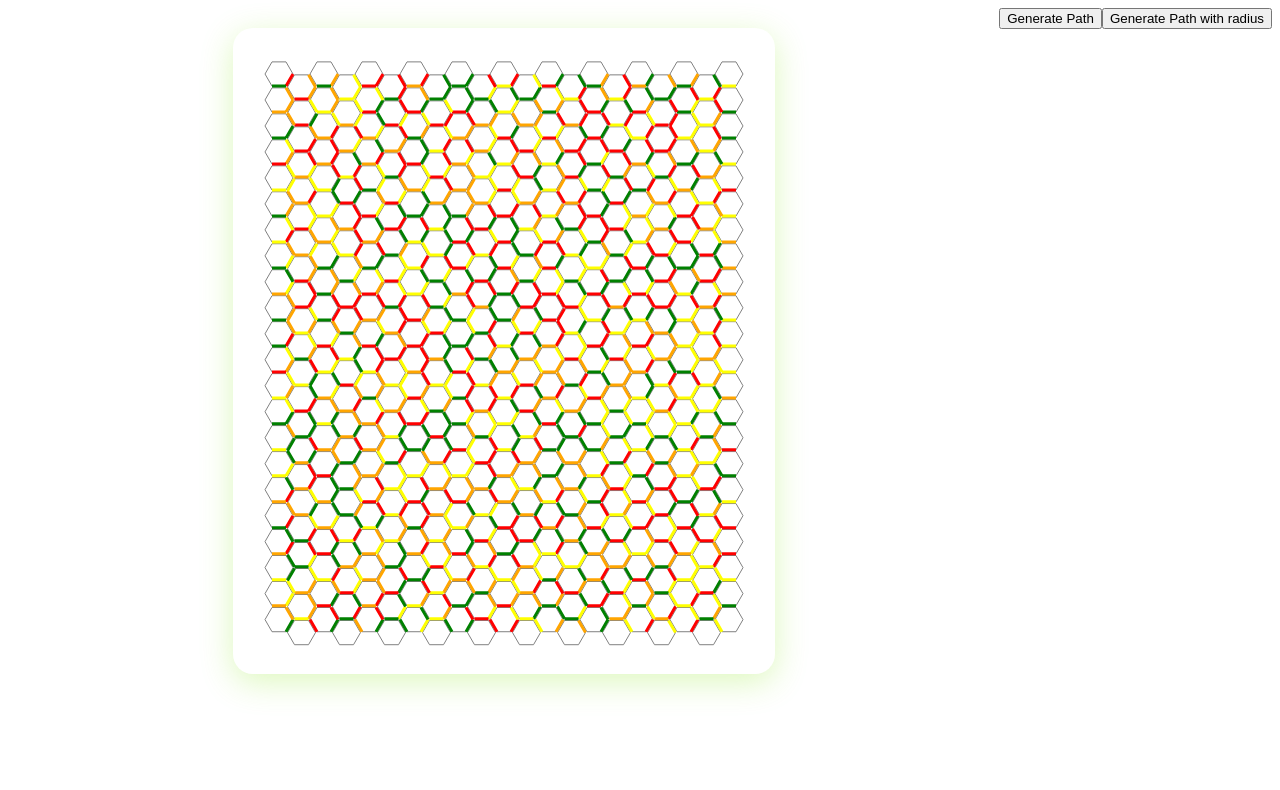
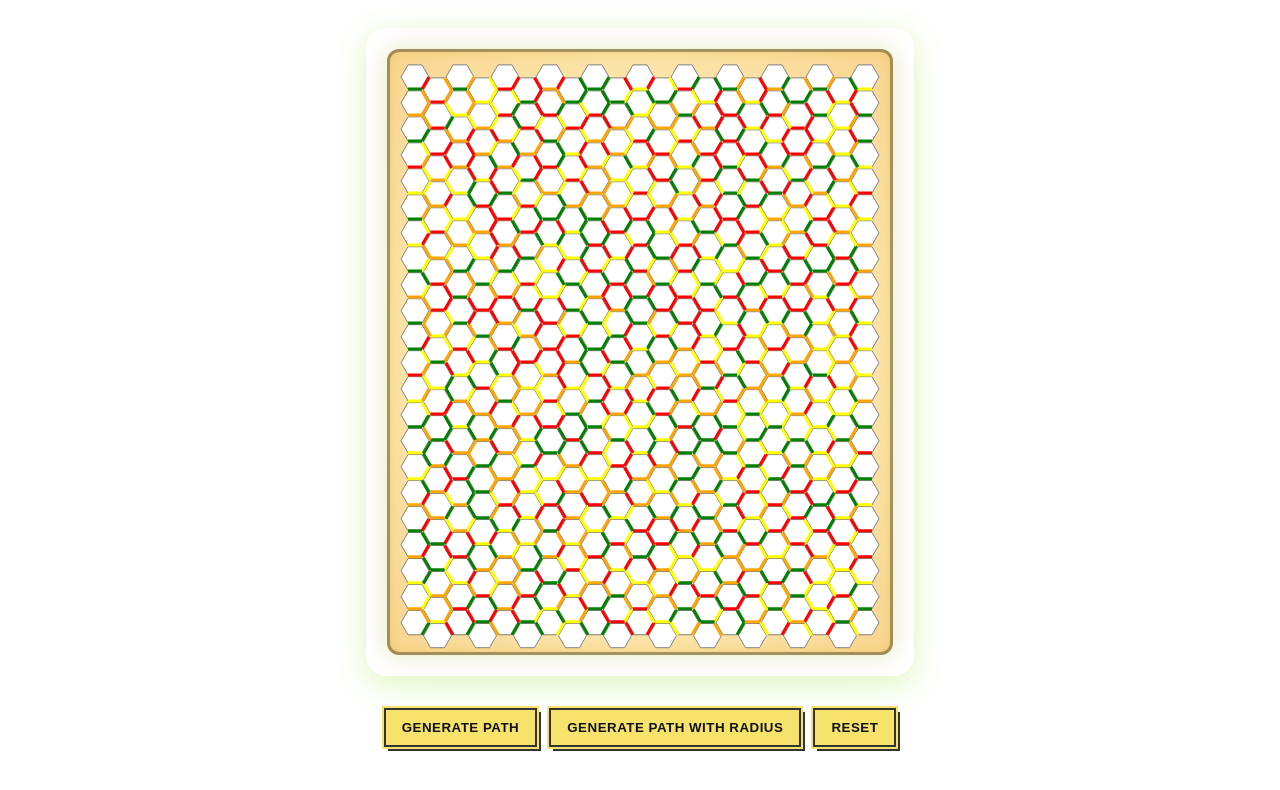
Before and after one commit to harsh10tech/visualizer-dsa, an Angular app: page / in a window 1280 px wide. Shown: the top 790 px of the page. Built offline with nearby package versions, Linux system fonts and the light colour scheme.

Commit message:
Implemented reset and retro look for buttons

```diff
--- a/src/app/path-finder/path-finder.component.css
+++ b/src/app/path-finder/path-finder.component.css
@@ -1,29 +1,7 @@
 .main {
   display: flex;
-  --s: 30px; /* size  */
-  --m: 1px; /* margin */
-  --f: calc(1.732 * var(--s) + 4 * var(--m) - 1px);
-}
-
-.container {
-  font-size: 0; /*disable white space between inline block element */
-  text-align: center;
-}
-
-.container div {
-  width: var(--s);
-  margin: var(--m);
-  height: calc(var(--s) * 1.1547);
-  display: inline-block;
-  font-size: initial;
-  clip-path: polygon(0% 25%, 0% 75%, 50% 100%, 100% 75%, 100% 25%, 50% 0%);
-  background: rgb(0, 166, 255);
-  margin-bottom: calc(var(--m) - var(--s) * 0.2885);
-  transition: backgroung-color 0.4s ease, opacity 0.4s ease;
-  text-align: center;
-  line-height: calc(var(--s) * 1.1547);
-  color: white;
-  font-weight: bold;
+  flex-direction: column;
+  align-items: center;
 }
 
 .hexContainer {
@@ -38,47 +16,50 @@
 }
 
 #hexCanvas {
-  background: transparent;
-  border-radius: 15px;
-}
-/* #hexCanvas div {
-  width: var(--s);
-  margin: var(--m);
-  height: calc(var(--s) * 1.1547);
-  display: inline-block;
-  font-size: initial;
-  clip-path: polygon(0% 25%, 0% 75%, 50% 100%, 100% 75%, 100% 25%, 50% 0%);
-  background: rgb(0, 166, 255);
-  margin-bottom: calc(var(--m) - var(--s) * 0.2885);
-  transition: backgroung-color 0.4s ease, opacity 0.4s ease;
-  text-align: center;
-  line-height: calc(var(--s) * 1.1547);
-  color: white;
-  font-weight: bold;
-} */
-
-.container div:hover {
-  background: rgb(0, 140, 220);
+  display: block;
+  background: radial-gradient(
+      ellipse at center,
+      rgba(255, 255, 220, 0.9) 0%,
+      rgba(255, 240, 200, 0.8) 60%,
+      rgba(255, 220, 180, 0.7) 100%
+    ),
+    #ebc036;
+  border: 3px solid rgba(37, 32, 4, 0.4);
+  border-radius: 12px;
+  box-shadow: inset 0 0 10px rgba(214, 177, 0, 0.25),
+              0 0 20px rgba(141, 233, 36, 0.25),
+              0 0 35px rgba(255, 200, 200, 0.3);
+  image-resolution: 300dpi;
 }
 
-.fade {
-  opacity: 0.3;
+.controls {
+  display: flex;
+  justify-content: center;
+  align-items: center;
+  gap: 12px;
+  margin: 12px auto 0;
 }
 
-.container div.active {
-  opacity: 1;
+.retro-btn {
+  position: relative;
+  display: inline-block;
+  padding: 10px 16px;
+  color: #111;
+  background: #f7e26b; /* classic retro yellow */
+  border: 2px solid #333;
+  box-shadow: 0 0 0 2px #f7e26b, 4px 4px 0 0 #333;
+  text-transform: uppercase;
+  font-weight: 700;
+  letter-spacing: 0.5px;
+  cursor: pointer;
+  transition: transform 0.05s ease-in-out;
 }
 
-.container div:nth-child(odd) {
-  background: rgb(83, 151, 183);
+.retro-btn:active {
+  transform: translate(2px, 2px);
+  box-shadow: 0 0 0 2px #f7e26b, 2px 2px 0 0 #333;
 }
-.container::before {
-  content: "";
-  width: calc(var(--s) / 2 + var(--m));
-  float: left;
-  height: 120%;
-  shape-outside: repeating-linear-gradient(
-    #0000 0 calc(var(--f) - 3px),
-    #000 0 var(--f)
-  );
+
+.retro-btn:hover {
+  filter: brightness(1.05);
 }
--- a/src/app/path-finder/path-finder.component.html
+++ b/src/app/path-finder/path-finder.component.html
@@ -1,14 +1,16 @@
 <div class="main">
   <div class="hexContainer">
     <canvas
+      id ="hexCanvas"
       #hexCanvas
       (click)="onHexClick($event)"
       width="500"
       height="600"
     ></canvas>
   </div>
-  <div>
-    <button (click)="findPath()">Generate Path</button>
-    <button (click)="findPathRadius()">Generate Path with radius</button>
+  <div class="controls">
+    <button class="retro-btn" (click)="findPath()">Generate Path</button>
+    <button class="retro-btn" (click)="findPathRadius()">Generate Path with radius</button>
+    <button class="retro-btn" (click)="resetCanvasKeepTraffic()">Reset</button>
   </div>
 </div>
--- a/src/app/path-finder/path-finder.component.ts
+++ b/src/app/path-finder/path-finder.component.ts
@@ -28,6 +28,7 @@ export class PathFinderComponent {
   private centers: Array<Point>;
   private hexaCordinates: Array<HexagonCordinate>;
   private hexagons: Map<string, Hexagon>;
+  private traffic: Array<[Point, Point, string]> = new Array<[Point, Point, string]>();
 
   @ViewChild('hexCanvas', { static: false })
   canvasEle!: ElementRef<HTMLCanvasElement>;
@@ -195,6 +196,8 @@ export class PathFinderComponent {
                 next.cordidates.getCord(((i + 9) % 6) + 1),
                 traffic
               );
+              this.traffic.push([current.cordidates.getCord(i + 1), current.cordidates.getCord((i + 2) % 6), traffic]);
+              this.traffic.push([current.cordidates.getCord(((i + 3) % 6) + 1), current.cordidates.getCord(((i + 9) % 6) + 1), traffic]);
             }
           }
         }
@@ -223,6 +226,34 @@ export class PathFinderComponent {
     this.cntx.strokeStyle = color;
     this.cntx.lineWidth = 3;
     this.cntx.stroke();
+  }
+
+  public resetCanvasKeepTraffic(): void {
+    if (!this.canvas || !this.cntx) return;
+
+    this.cntx.clearRect(0, 0, this.canvas.width, this.canvas.height);
+    for (let row = 0; row < this.ROWS; row++) {
+      for (let col = 0; col < this.COLS; col++) {
+        const center = this.getHexCenter(row, col);
+        const hexCordinate = this.drawHexagon(
+          center.x,
+          center.y,
+          this.HEX_SIZE - 1,
+          1
+        );
+        const hexagon = this.hexagons.get(center.asKey());
+        if (hexagon) {
+          hexagon.visit = true;
+        }
+      }
+    }
+
+    this.traffic.forEach((traffic) => {
+      this.colorTraffic(traffic[0], traffic[1], traffic[2]);
+    });
+    if (this.startHex) this.colorHexagon(this.startHex.cordidates, 'rgba(226, 62, 103, 0.99)');
+    if (this.destinationHex)
+      this.colorHexagon(this.destinationHex.cordidates, 'rgba(141, 233, 36, 0.94)');
   }
 
   //#region Old One
@@ -342,11 +373,10 @@ export class PathFinderComponent {
 
   onHexHover(event: Event): void {}
 
-  private resetAllHexagons() {
-    if (this.startHex) {
-      // this.startHex = null;
-      // this.destinationHex = null;
-    }
+  public resetAllHexagons(): void{
+    // this.startHex = null;
+    // this.destinationHex = null;
+    // this.drawOnCanvas();
   }
   private setHexAsdestination(hex: Hexagon): void {
     this.destinationHex = hex;
```
